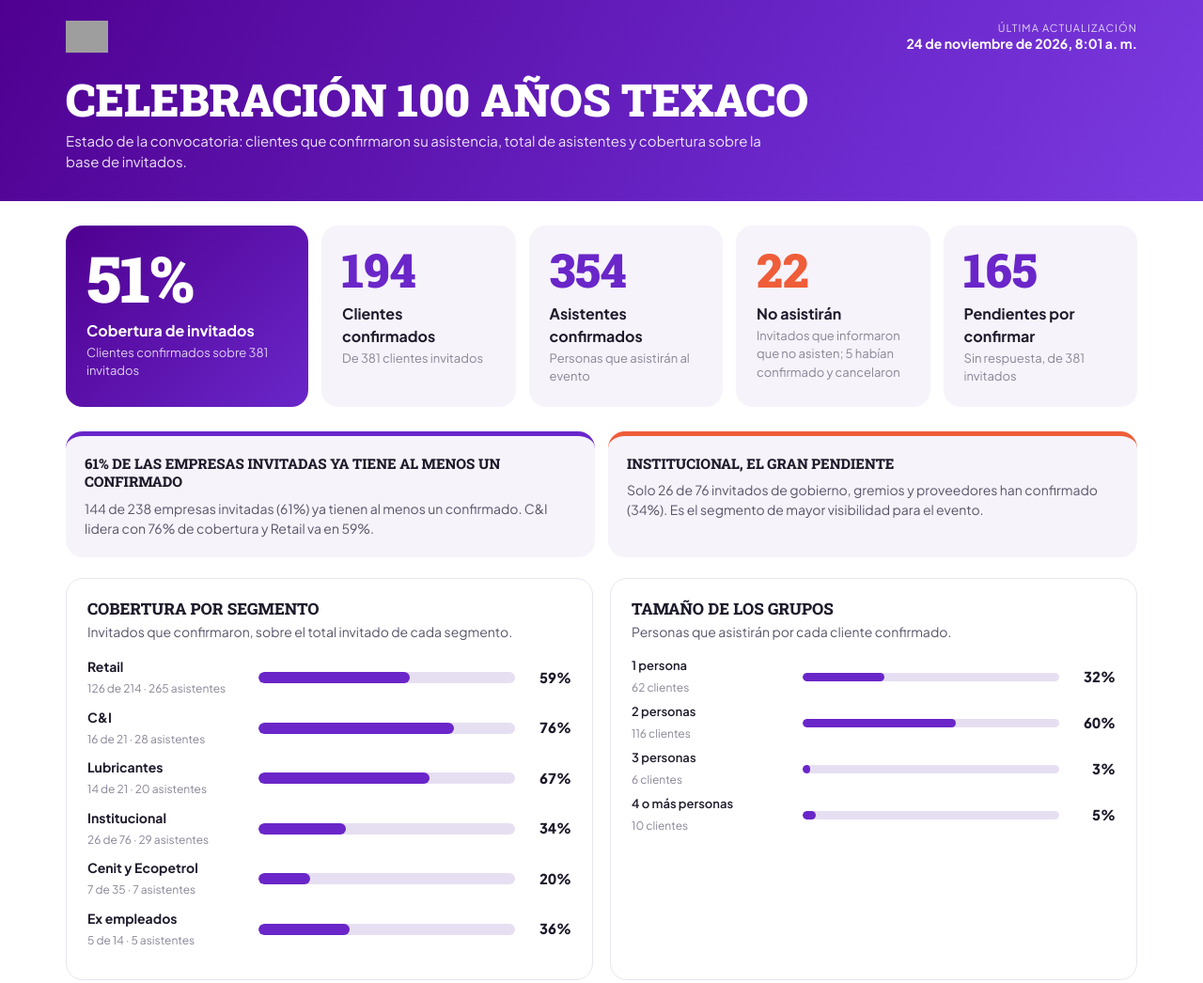
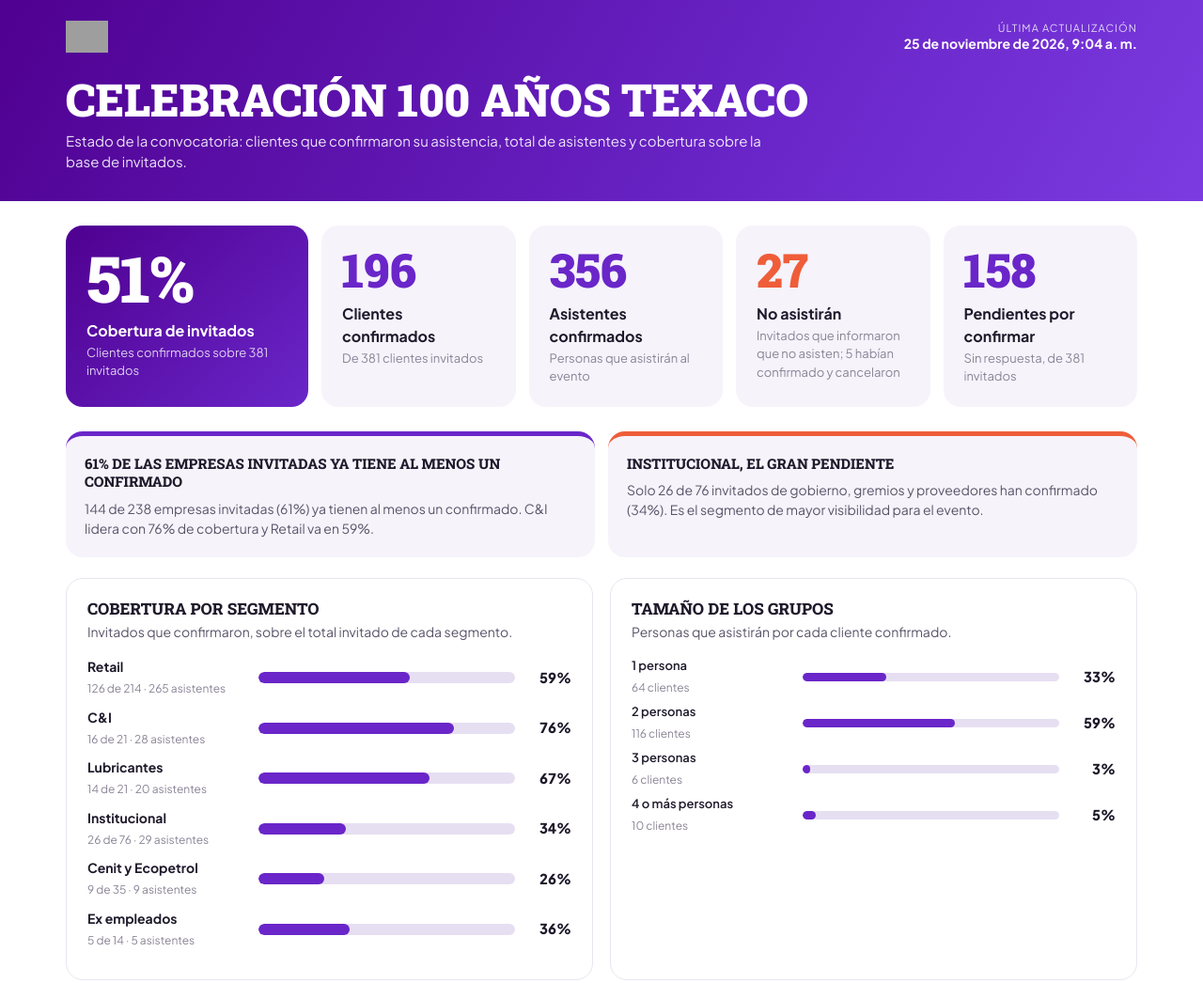
Before and after one commit to kevinromeroe/celebracion100texaco, a plain HTML site: page index.html in a window 1280 px wide. Shown: the top 1046 px of the page at 94% size. Drawn offline with Linux system fonts and the light colour scheme; grey boxes are pictures that could not be loaded.

Commit message:
Actualización 2026-11-25 09:04 (196 confirmados, 356 asistentes)
Co-Authored-By: Claude Opus 5.5 <noreply@anthropic.com>

```diff
--- a/index.html
+++ b/index.html
@@ -41,17 +41,17 @@ footer{color:var(--muted);font-size:12px;padding:6px 20px 30px;border-top:1px so
 @media print{header,.k.main,.steps{-webkit-print-color-adjust:exact;print-color-adjust:exact}}
 </style></head><body>
 <header><div class="wrap">
-<div class="top"><img src="https://preem.com.co/wp-content/uploads/2024/04/logo-Preem-fondo-blanco-200px.webp" alt="preem" onerror="this.outerHTML='<b style=&quot;font:900 26px Roboto Slab,serif&quot;>preem</b>'"><div class="upd"><span>Última actualización</span><b>24 de noviembre de 2026, 8:01 a. m.</b></div></div>
+<div class="top"><img src="https://preem.com.co/wp-content/uploads/2024/04/logo-Preem-fondo-blanco-200px.webp" alt="preem" onerror="this.outerHTML='<b style=&quot;font:900 26px Roboto Slab,serif&quot;>preem</b>'"><div class="upd"><span>Última actualización</span><b>25 de noviembre de 2026, 9:04 a. m.</b></div></div>
 <h1>Celebración 100 años Texaco</h1>
 <p class="sub">Estado de la convocatoria: clientes que confirmaron su asistencia, total de asistentes y cobertura sobre la base de invitados.</p>
 </div></header>
 <main class="wrap">
 <section class="hero">
 <div class="k main"><div class="v">51%</div><div class="l">Cobertura de invitados</div><div class="n">Clientes confirmados sobre 381 invitados</div></div>
-<div class="k"><div class="v">194</div><div class="l">Clientes confirmados</div><div class="n">De 381 clientes invitados</div></div>
-<div class="k"><div class="v">354</div><div class="l">Asistentes confirmados</div><div class="n">Personas que asistirán al evento</div></div>
-<div class="k neg"><div class="v">22</div><div class="l">No asistirán</div><div class="n">Invitados que informaron que no asisten; 5 habían confirmado y cancelaron</div></div>
-<div class="k"><div class="v">165</div><div class="l">Pendientes por confirmar</div><div class="n">Sin respuesta, de 381 invitados</div></div>
+<div class="k"><div class="v">196</div><div class="l">Clientes confirmados</div><div class="n">De 381 clientes invitados</div></div>
+<div class="k"><div class="v">356</div><div class="l">Asistentes confirmados</div><div class="n">Personas que asistirán al evento</div></div>
+<div class="k neg"><div class="v">27</div><div class="l">No asistirán</div><div class="n">Invitados que informaron que no asisten; 5 habían confirmado y cancelaron</div></div>
+<div class="k"><div class="v">158</div><div class="l">Pendientes por confirmar</div><div class="n">Sin respuesta, de 381 invitados</div></div>
 </section>
 <section class="msgs">
 <div class="msg"><h3>61% de las empresas invitadas ya tiene al menos un confirmado</h3><p>144 de 238 empresas invitadas (61%) ya tienen al menos un confirmado. C&amp;I lidera con 76% de cobertura y Retail va en 59%.</p></div>
@@ -62,14 +62,14 @@ footer{color:var(--muted);font-size:12px;padding:6px 20px 30px;border-top:1px so
 <div class="track"><i style="width:58.9%"></i></div><div class="val">59%</div></div><div class="row"><div class="lab"><b>C&I</b><span>16 de 21 · 28 asistentes</span></div>
 <div class="track"><i style="width:76.2%"></i></div><div class="val">76%</div></div><div class="row"><div class="lab"><b>Lubricantes</b><span>14 de 21 · 20 asistentes</span></div>
 <div class="track"><i style="width:66.7%"></i></div><div class="val">67%</div></div><div class="row"><div class="lab"><b>Institucional</b><span>26 de 76 · 29 asistentes</span></div>
-<div class="track"><i style="width:34.2%"></i></div><div class="val">34%</div></div><div class="row"><div class="lab"><b>Cenit y Ecopetrol</b><span>7 de 35 · 7 asistentes</span></div>
-<div class="track"><i style="width:20.0%"></i></div><div class="val">20%</div></div><div class="row"><div class="lab"><b>Ex empleados</b><span>5 de 14 · 5 asistentes</span></div>
+<div class="track"><i style="width:34.2%"></i></div><div class="val">34%</div></div><div class="row"><div class="lab"><b>Cenit y Ecopetrol</b><span>9 de 35 · 9 asistentes</span></div>
+<div class="track"><i style="width:25.7%"></i></div><div class="val">26%</div></div><div class="row"><div class="lab"><b>Ex empleados</b><span>5 de 14 · 5 asistentes</span></div>
 <div class="track"><i style="width:35.7%"></i></div><div class="val">36%</div></div></div>
-<div class="card"><h2>Tamaño de los grupos</h2><p class="c">Personas que asistirán por cada cliente confirmado.</p><div class="row sm"><div class="lab"><b>1 persona</b><span>62 clientes</span></div>
-<div class="track"><i style="width:32.0%"></i></div><div class="val">32%</div></div><div class="row sm"><div class="lab"><b>2 personas</b><span>116 clientes</span></div>
-<div class="track"><i style="width:59.8%"></i></div><div class="val">60%</div></div><div class="row sm"><div class="lab"><b>3 personas</b><span>6 clientes</span></div>
+<div class="card"><h2>Tamaño de los grupos</h2><p class="c">Personas que asistirán por cada cliente confirmado.</p><div class="row sm"><div class="lab"><b>1 persona</b><span>64 clientes</span></div>
+<div class="track"><i style="width:32.7%"></i></div><div class="val">33%</div></div><div class="row sm"><div class="lab"><b>2 personas</b><span>116 clientes</span></div>
+<div class="track"><i style="width:59.2%"></i></div><div class="val">59%</div></div><div class="row sm"><div class="lab"><b>3 personas</b><span>6 clientes</span></div>
 <div class="track"><i style="width:3.1%"></i></div><div class="val">3%</div></div><div class="row sm"><div class="lab"><b>4 o más personas</b><span>10 clientes</span></div>
-<div class="track"><i style="width:5.2%"></i></div><div class="val">5%</div></div></div>
+<div class="track"><i style="width:5.1%"></i></div><div class="val">5%</div></div></div>
 </section>
 </main>
 <footer class="wrap"><p><b>Confidencial.</b> Informe de uso exclusivo para la gestión del evento Celebración 100 años Texaco. Prohibida su reproducción o distribución sin autorización.</p>
```
